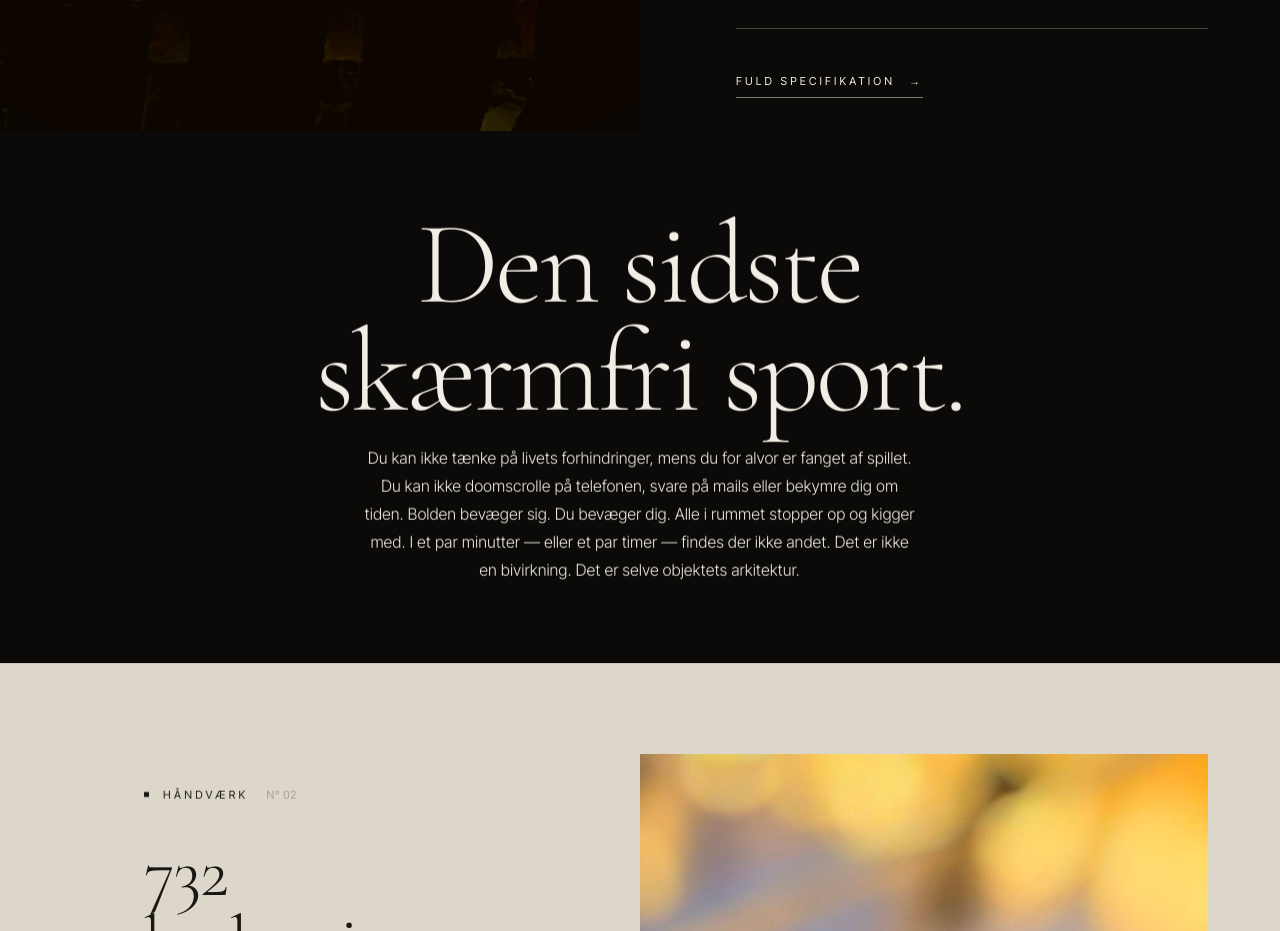
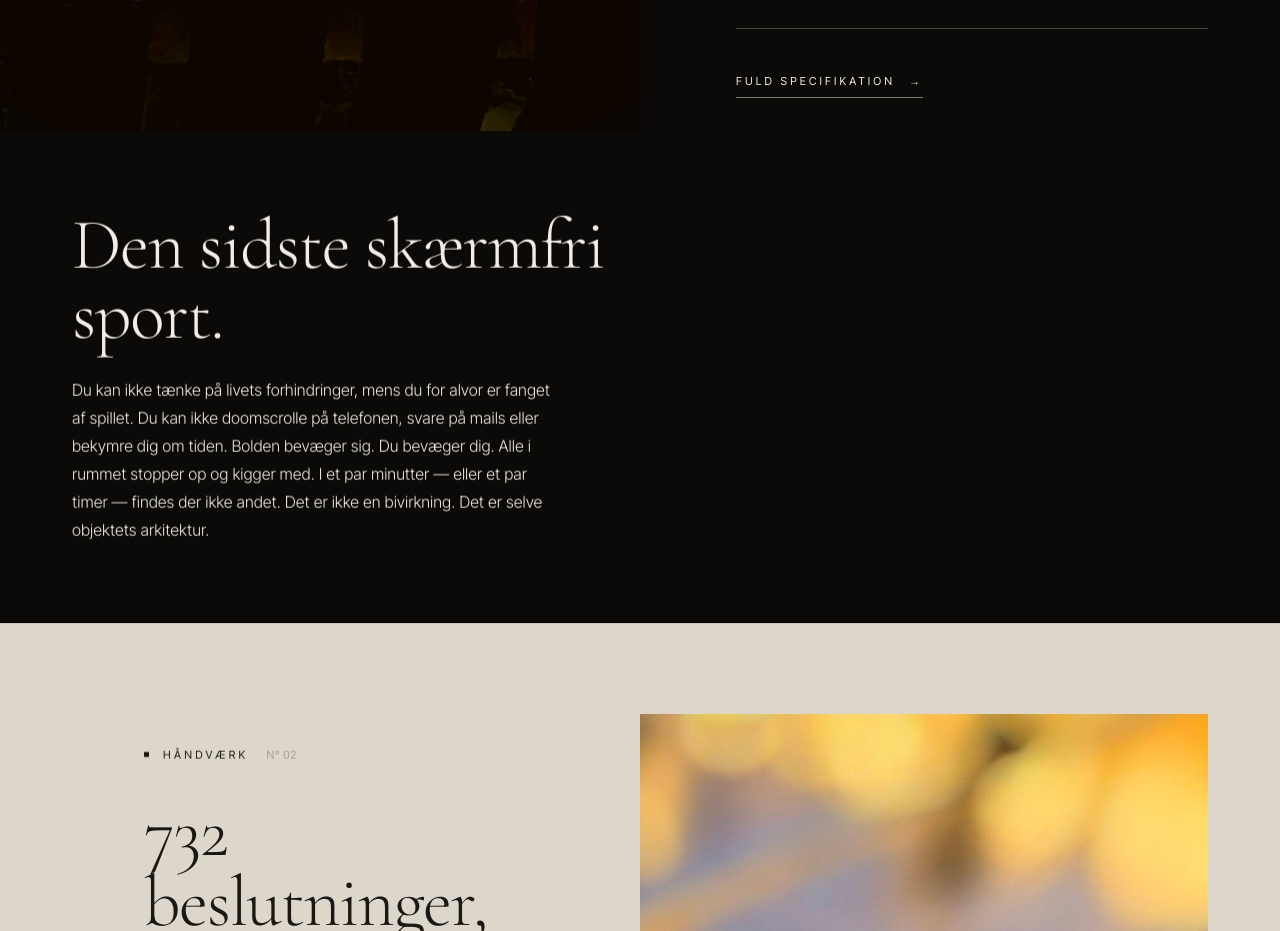
Before and after one commit to WoodooStadium/woodoo-stadium, a Next.js app: page /da in a window 1280 px wide. Shown: the part 2440-3371 px from the top of the page. Built offline with nearby package versions, Linux system fonts and the light colour scheme.

Commit message:
definitive fix: logo sizing via class, screen-free section matches other sections

```diff
--- a/src/app/da/page.tsx
+++ b/src/app/da/page.tsx
@@ -99,12 +99,12 @@ export default function DaHome() {
         </div>
       </section>
 
-      <section className="section section--dark section--no-top" style={{ background: "#0b0a08", padding: "80px 0" }}>
-        <div className="fade-up" style={{ textAlign: "center", maxWidth: "72ch", margin: "0 auto" }}>
-          <h2 className="h1" style={{ color: "#f2eee5", marginBottom: "1rem" }}>
+      <section className="section section--dark section--no-top" style={{ background: "#0b0a08", padding: "80px var(--pad-x)" }}>
+        <div className="fade-up" style={{ maxWidth: "72ch" }}>
+          <h2 className="h2" style={{ color: "#f2eee5", marginBottom: "1.5rem" }}>
             Den sidste skærmfri sport.
           </h2>
-          <p className="body" style={{ color: "#f2eee5", margin: "0 auto", maxWidth: "60ch" }}>
+          <p className="body" style={{ color: "#f2eee5" }}>
             Du kan ikke tænke på livets forhindringer, mens du for alvor er fanget af spillet. Du kan ikke doomscrolle på telefonen, svare på mails eller bekymre dig om tiden. Bolden bevæger sig. Du bevæger dig. Alle i rummet stopper op og kigger med. I et par minutter — eller et par timer — findes der ikke andet. Det er ikke en bivirkning. Det er selve objektets arkitektur.
           </p>
         </div>
--- a/src/app/globals.css
+++ b/src/app/globals.css
@@ -261,7 +261,7 @@ h1, h2, h3, h4 {
 
 /* ---------- LOGO ---------- */
 .logo { display: inline-flex; align-items: center; }
-.logo img { height: 34px; width: auto; display: block; object-fit: contain; }
+.logo-img { height: 38px !important; width: auto !important; object-fit: contain; display: block; }
 .logo--footer, .logo--footer img { height: 28px; }
 .logo--lg, .logo--lg img { height: 44px; }
 
@@ -418,7 +418,7 @@ h1, h2, h3, h4 {
     grid-column: 3;
   }
 
-  .logo img { height: 44px; width: auto; object-fit: contain; }
+  .logo-img { height: 46px !important; width: auto !important; }
 }
 
 /* ---------- LAYOUT ---------- */
--- a/src/components/Nav.tsx
+++ b/src/components/Nav.tsx
@@ -214,7 +214,7 @@ export default function Nav() {
             width={220}
             height={55}
             priority
-            style={{ height: "auto", width: "auto" }}
+            className="logo-img"
           />
         </a>
 
```
Also changed, not shown: src/app/page.tsx (+4 -4 lines).
